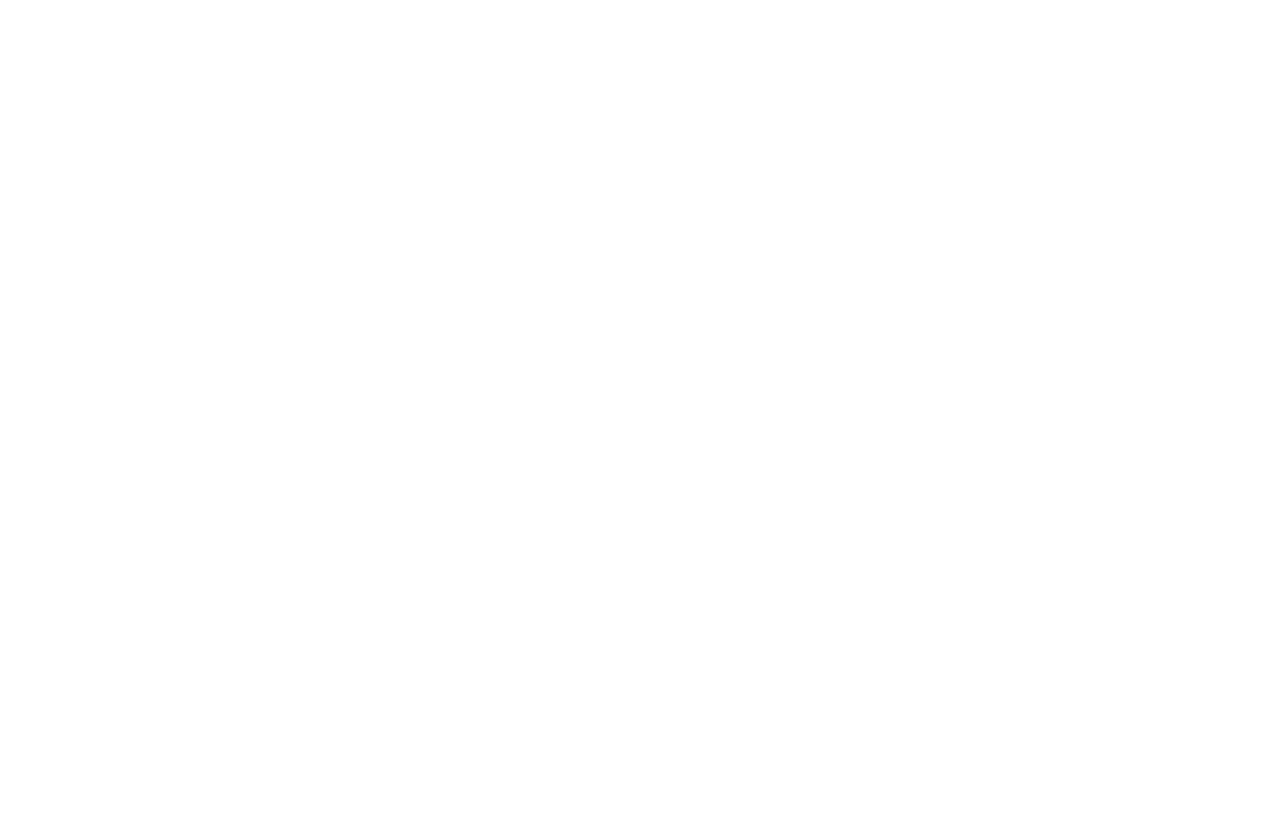
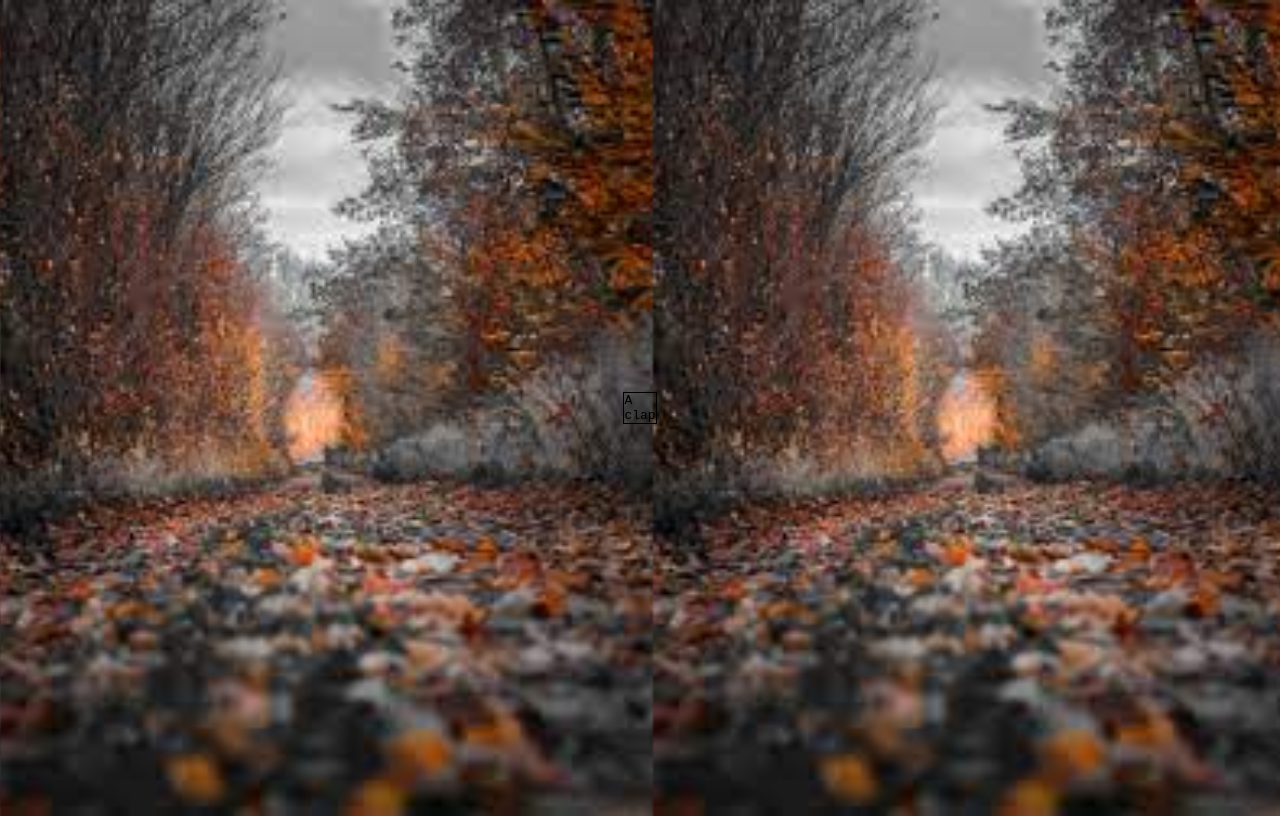
Before and after one commit to felipecook/soundboard-practice-dom-manipulation, a plain HTML site: page index.html in a window 1280 px wide. Drawn offline with Linux system fonts and the light colour scheme.

Commit message:
added styles and index to set up first sound block

```diff
--- a/index.html
+++ b/index.html
@@ -10,6 +10,20 @@
 </head>
 <body>
 
+  <div class="keys">
+    <div data-key="65" class="key">
+      <kbd>A</kbd>
+      <span class="sound">clap</span>
+    </div>
+
+
+
+  </div>
+
+  <audio data-key="65" src="sounds/clap.wav"></audio>
+
+
+
 
 </body>
 </html>
--- a/styles.css
+++ b/styles.css
@@ -0,0 +1,27 @@
+html {
+  background: url(./download.jpeg);
+  background-size:contain;
+}
+
+
+body {
+  font-family: monospace;
+}
+
+
+.keys {
+  display: flex;
+  flex: 1;
+  min-height: 100vh;
+  align-items: center;
+  justify-content: center;
+}
+
+.key {
+  border: .1rem solid black;
+
+}
+
+kbd {
+  display: block;
+}
```
Also changed, not shown: download.jpeg (added), 10 other files.
